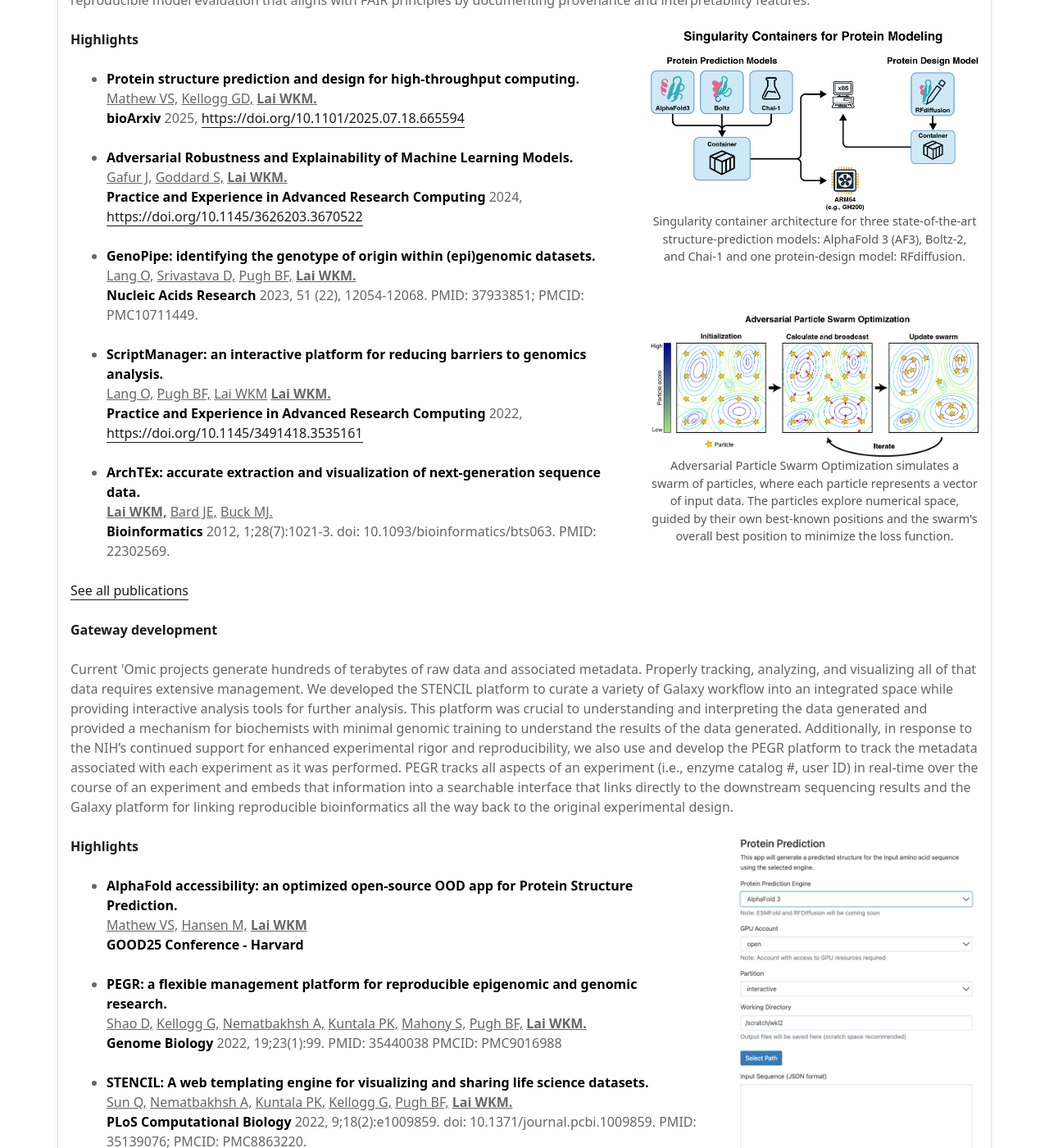
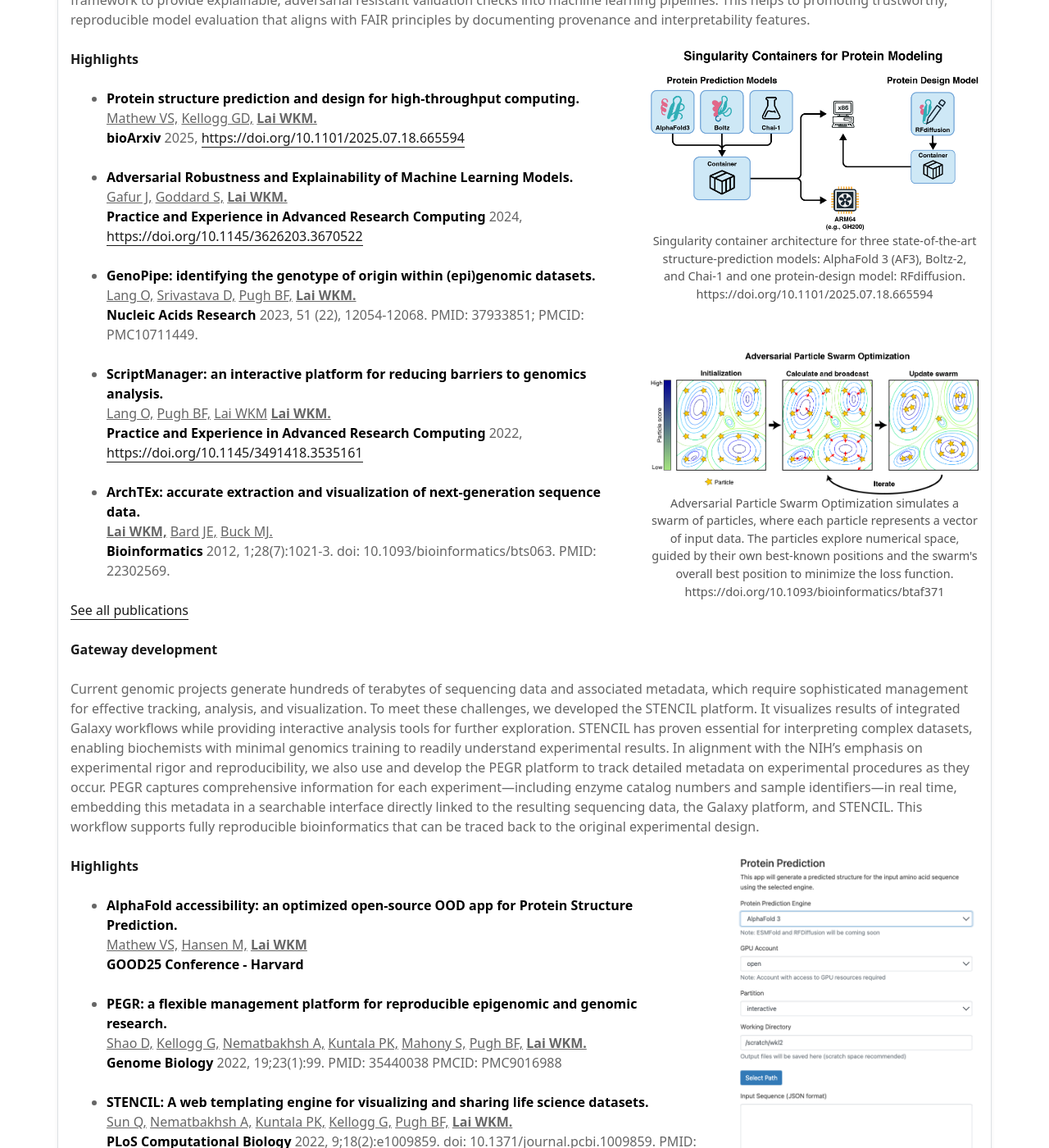
Before and after one commit to WilliamKMLai/WilliamKMLai.github.io, a Jekyll site: the page built from software.html, in a window 1280 px wide and 1400 px high, scrolled down 578 px. Shown: the whole window at 82% size. Built offline with Jekyll 4.4.1, drawn with Linux system fonts in a browser that asks for light colours; nearby versions of some CDN libraries; some of the changed text lies outside the part shown.

Commit message:
typo fix

```diff
--- a/index.html
+++ b/index.html
@@ -47,7 +47,7 @@
 																									 	 </br>                                       </br>
      The volume and dimensionality of our data typically requires application of machine learning approaches as well as eXplainable AI algorithms. To support our analysis, we heavily leverage NSF-provided ACCESS resources. Our students are trained to perform advanced informatic analysis across a wide spectrum of heterogeneous and high-performance compute systems.
 	 																									 </br>                                       </br>
-		 The growing complexity of STEM research now frequently demands expertise in more domains of science than what any single research group is able to encompass. As the Director of the Cornell Center for Vertebrate Genomics, my mandate is to identify, develop, and support cross-discipline collaborations and foster an engaged community across the University. In a world that increasingly requires collaboration to leverage the latest and most powerful technolgoies, it is my priviledge to support the researchers in the Center.
+		 The growing complexity of STEM research now frequently demands expertise in more domains of science than what any single research group is able to encompass. As the Director of the Cornell Center for Vertebrate Genomics, my mandate is to identify, develop, and support cross-discipline collaborations and foster an engaged community across the University. In a world that increasingly requires collaboration to leverage the latest and most powerful technologies, it is my privilege to support the researchers in the Center.
 	 		</P>
 			<p>The greatest biological discoveries are achieved when we can pair multiple distinct approaches (e.g., biochemistry, molecular biology, bioinformatics, etc.) to build something greater than the sum of its parts.</p>
 	</div>
--- a/research.html
+++ b/research.html
@@ -46,7 +46,7 @@
             <div style="flex-shrink: 0; max-width: 400px; text-align: center;">
               <div style="margin-bottom: 60px;">
                 <img src="/assets/images/APSO_NetworkActivation.png" alt="Caption 1" style="max-width: 100%; border-radius: 8px;" />
-                <div style="font-size: 0.9em; color: #555;">APSO identifies features of trained classifiers that are predictive of a given classification with no holdout data required. Inverting the cost function identified features of a classifier that provide negative predictive value for a given classification.</div>
+                <div style="font-size: 0.9em; color: #555;">APSO identifies features of trained classifiers that are predictive of a given classification with no holdout data required. Inverting the cost function identified features of a classifier that provide negative predictive value for a given classification. https://doi.org/10.1093/bioinformatics/btaf371</div>
               </div>
             </div>
           </div>
@@ -95,7 +95,7 @@
             <div style="flex-shrink: 0; max-width: 250px; text-align: center;">
               <div style="margin-bottom: 60px;">
                 <img src="/assets/images/PBexo_cartoon.jpg" alt="Caption 1" style="max-width: 100%; border-radius: 4px;" />
-                <div style="font-size: 0.9em; color: #555;">Intrinsic DNA structure imparts specificity to sequence-specific transcription factor binding on top of co-factor protein interactions.</div>
+                <div style="font-size: 0.9em; color: #555;">Intrinsic DNA structure imparts specificity to sequence-specific transcription factor binding on top of co-factor protein interactions. https://doi.org/10.1101/gr.229518.117</div>
               </div>
             </div>
           </div>
@@ -140,7 +140,7 @@
               <div style="flex-shrink: 0; max-width: 400px; text-align: center;">
                 <div style="margin-bottom: 60px;">
                   <img src="/assets/images/UMAP_YEP.jpg" alt="Caption 1" style="max-width: 100%; border-radius: 4px;" />
-                  <div style="font-size: 0.9em; color: #555;">UMAP dimensional projection of S. cerevisiae protein-protein interaction matrix.</div>
+                  <div style="font-size: 0.9em; color: #555;">UMAP dimensional projection of S. cerevisiae protein-protein interaction matrix. https://doi.org/10.1038/s41586-021-03314-8</div>
                 </div>
               </div>
             </div>
--- a/software.html
+++ b/software.html
@@ -96,11 +97,11 @@
         <div style="flex-shrink: 0; max-width: 400px; text-align: center;">
           <div style="margin-bottom: 60px;">
             <img src="/assets/images/250703_ProteinStruct_Container.png" alt="Caption 1" style="max-width: 100%; border-radius: 8px;" />
-            <div style="font-size: 0.9em; color: #555;">Singularity container architecture for three state-of-the-art structure-prediction models: AlphaFold 3 (AF3), Boltz-2, and Chai-1 and one protein-design model: RFdiffusion.</div>
+            <div style="font-size: 0.9em; color: #555;">Singularity container architecture for three state-of-the-art structure-prediction models: AlphaFold 3 (AF3), Boltz-2, and Chai-1 and one protein-design model: RFdiffusion. https://doi.org/10.1101/2025.07.18.665594</div>
           </div>
           <div>
             <img src="/assets/images/APSO_cartoon.png" alt="Caption 2" style="max-width: 100%; border-radius: 8px;" />
-            <div style="font-size: 0.9em; color: #555;">Adversarial Particle Swarm Optimization simulates a swarm of particles, where each particle represents a vector of input data. The particles explore numerical space, guided by their own best-known positions and the swarm's overall best position to minimize the loss function.</div>
+            <div style="font-size: 0.9em; color: #555;">Adversarial Particle Swarm Optimization simulates a swarm of particles, where each particle represents a vector of input data. The particles explore numerical space, guided by their own best-known positions and the swarm's overall best position to minimize the loss function. https://doi.org/10.1093/bioinformatics/btaf371</div>
           </div>
         </div>
       </div>
@@ -108,7 +109,7 @@
       <h4 id="research-nn">Gateway development</h4>
         <div class="wp-block-media-text alignwide is-stacked-on-mobile is-vertically-aligned-top" style="grid-template-columns:20% auto">
           <div class="wp-block-media-text__content">
-          <p class="has-normal-font-size">Current 'Omic projects generate hundreds of terabytes of raw data and associated metadata. Properly tracking, analyzing, and visualizing all of that data requires extensive management. We developed the STENCIL platform to curate a variety of Galaxy workflow into an integrated space while providing interactive analysis tools for further analysis. This platform was crucial to understanding and interpreting the data generated and provided a mechanism for biochemists with minimal genomic training to understand the results of the data generated. Additionally, in response to the NIH’s continued support for enhanced experimental rigor and reproducibility, we also use and develop the PEGR platform to track the metadata associated with each experiment as it was performed. PEGR tracks all aspects of an experiment (i.e., enzyme catalog #, user ID) in real-time over the course of an experiment and embeds that information into a searchable interface that links directly to the downstream sequencing results and the Galaxy platform for linking reproducible bioinformatics all the way back to the original experimental design.</p>
+            <p class="has-normal-font-size">Current genomic projects generate hundreds of terabytes of sequencing data and associated metadata, which require sophisticated management for effective tracking, analysis, and visualization. To meet these challenges, we developed the STENCIL platform. It visualizes results of integrated Galaxy workflows while providing interactive analysis tools for further exploration. STENCIL has proven essential for interpreting complex datasets, enabling biochemists with minimal genomics training to readily understand experimental results. In alignment with the NIH’s emphasis on experimental rigor and reproducibility, we also use and develop the PEGR platform to track detailed metadata on experimental procedures as they occur. PEGR captures comprehensive information for each experiment—including enzyme catalog numbers and sample identifiers—in real time, embedding this metadata in a searchable interface directly linked to the resulting sequencing data, the Galaxy platform, and STENCIL. This workflow supports fully reproducible bioinformatics that can be traced back to the original experimental design.</p>
 
           <div style="display: flex; align-items: flex-start; gap: 20px;">
             <!-- Left: Text content -->
```
Also changed, not shown: other parts of software.html (+2 -1 lines).
